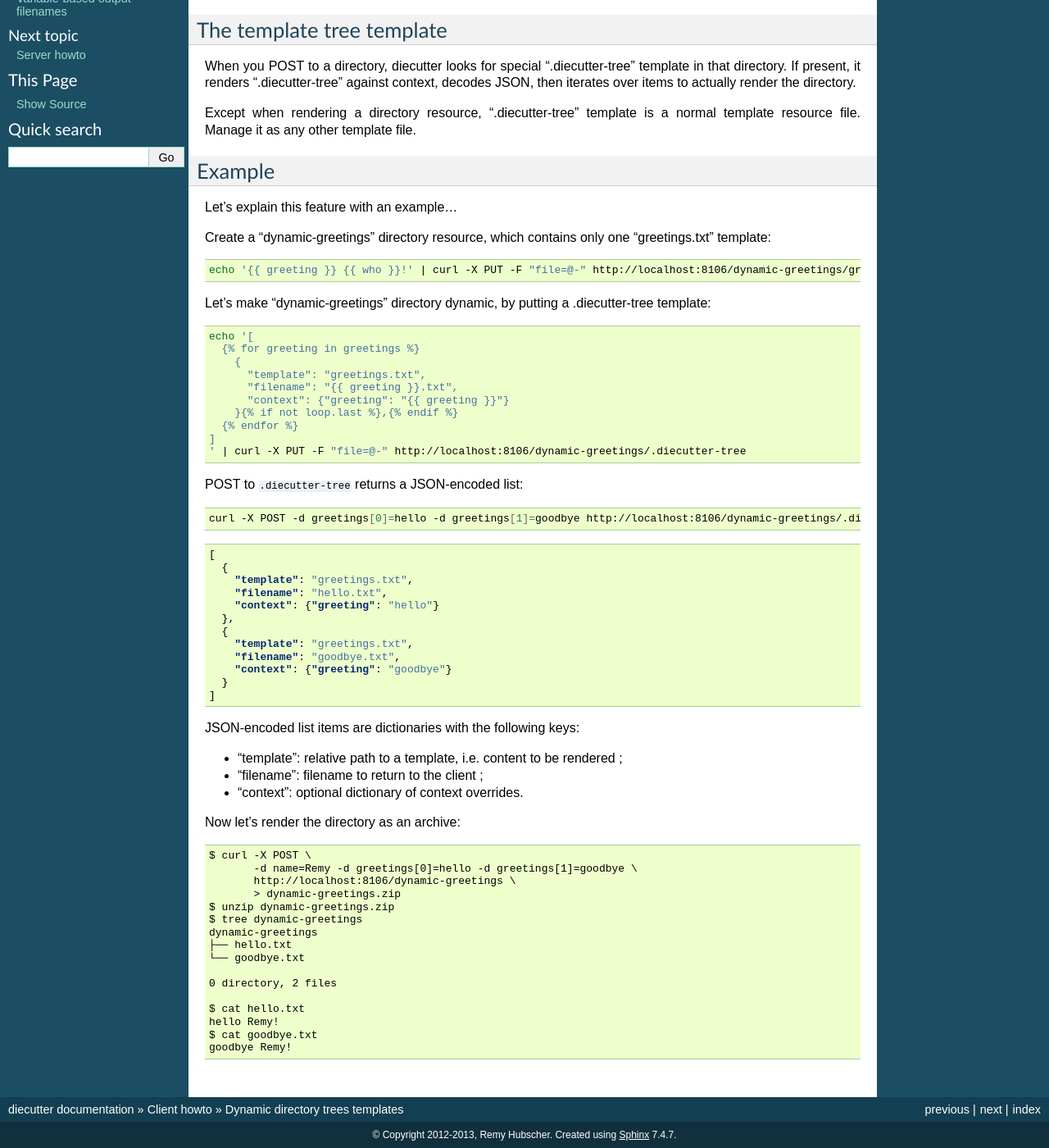
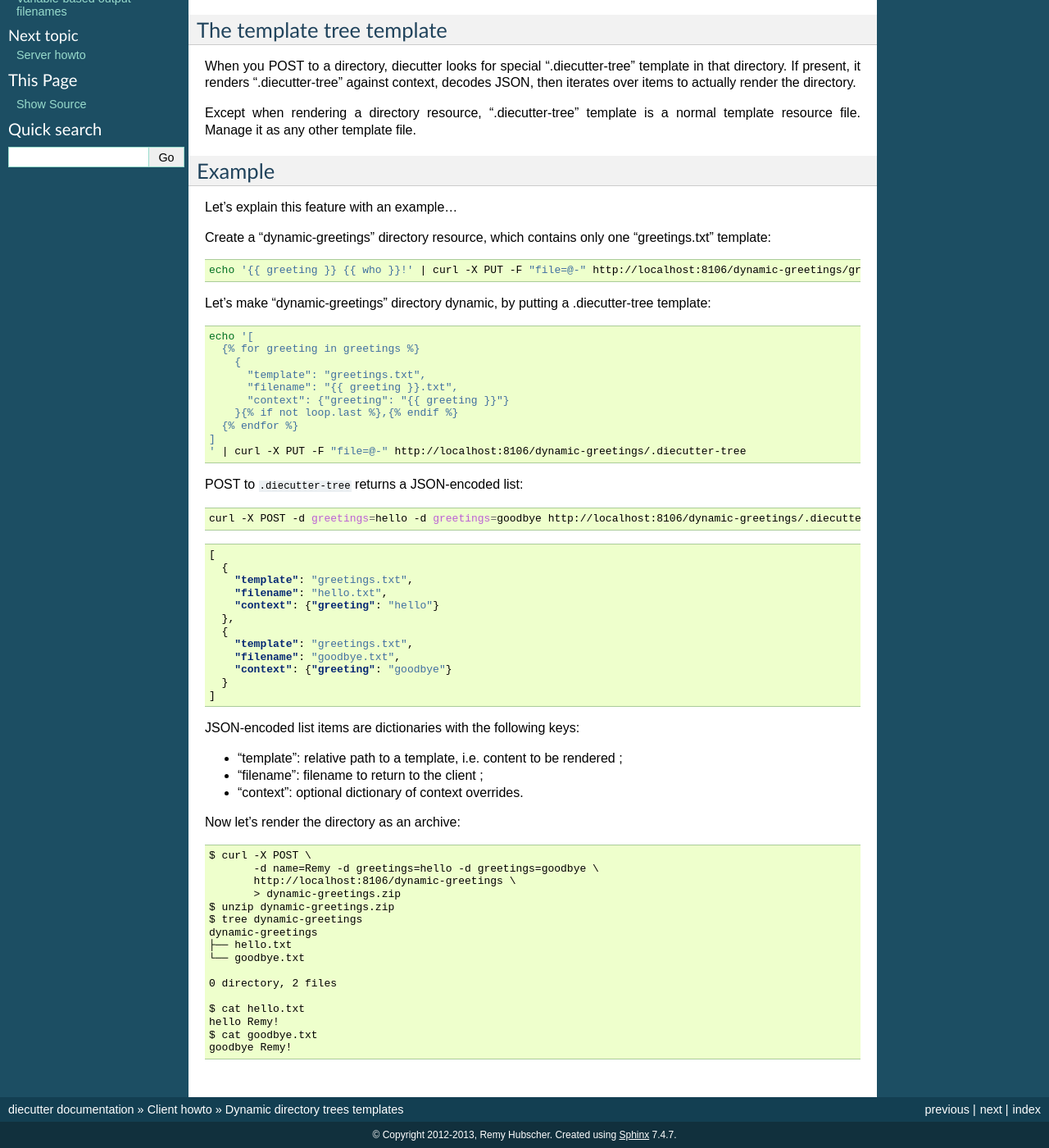
Before and after one commit to diecutter/diecutter, a Sphinx documentation site: the page built from docs/client/dynamic-trees.txt, in a window 1280 px wide and 1400 px high, scrolled down 345 px. Shown: the whole window at 82% size. Built offline with Sphinx 7.4.7, drawn with Linux system fonts in a browser that asks for light colours.

Commit message:
Refs #23, refs #25 - More examples in demo ; using Python requests to write some doctests.

```diff
--- a/docs/client/dynamic-trees.txt
+++ b/docs/client/dynamic-trees.txt
@@ -69,7 +69,7 @@
 
 .. code-block:: sh
 
-   curl -X POST -d greetings[0]=hello -d greetings[1]=goodbye http://localhost:8106/dynamic-greetings/.diecutter-tree
+   curl -X POST -d greetings=hello -d greetings=goodbye http://localhost:8106/dynamic-greetings/.diecutter-tree
 
 .. code-block:: json
 
@@ -97,7 +97,7 @@
 .. code-block:: text
 
    $ curl -X POST \
-          -d name=Remy -d greetings[0]=hello -d greetings[1]=goodbye \
+          -d name=Remy -d greetings=hello -d greetings=goodbye \
           http://localhost:8106/dynamic-greetings \
           > dynamic-greetings.zip
    $ unzip dynamic-greetings.zip
```
Also changed, not shown: 4 other files.
